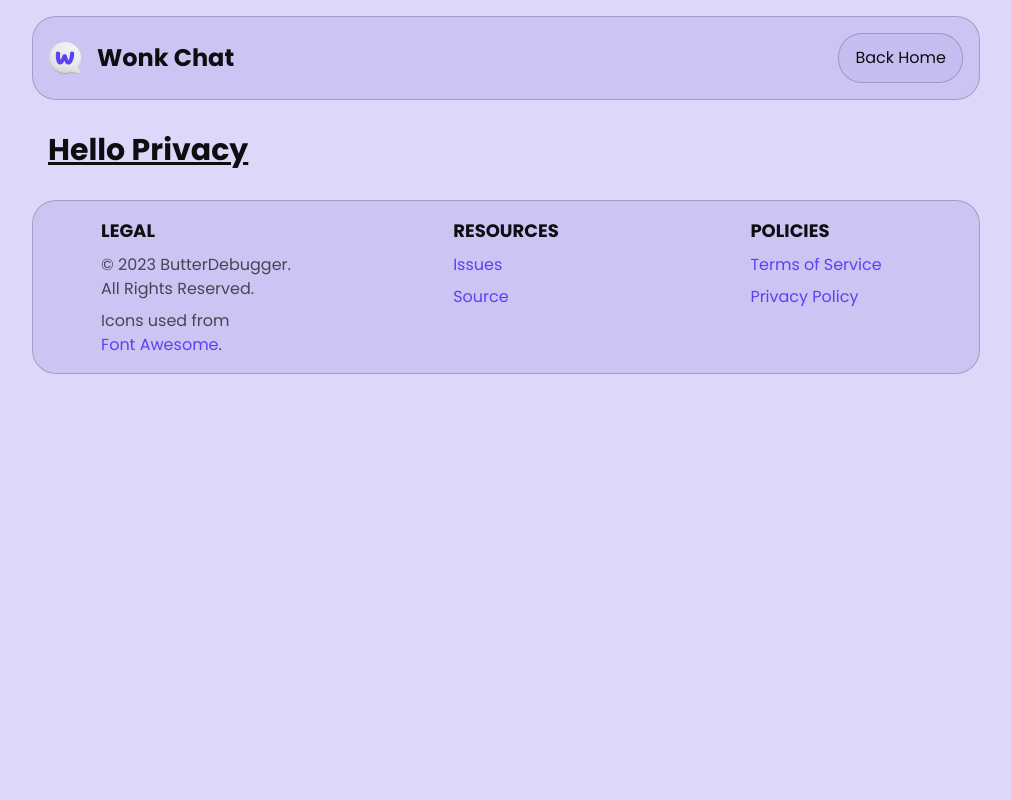
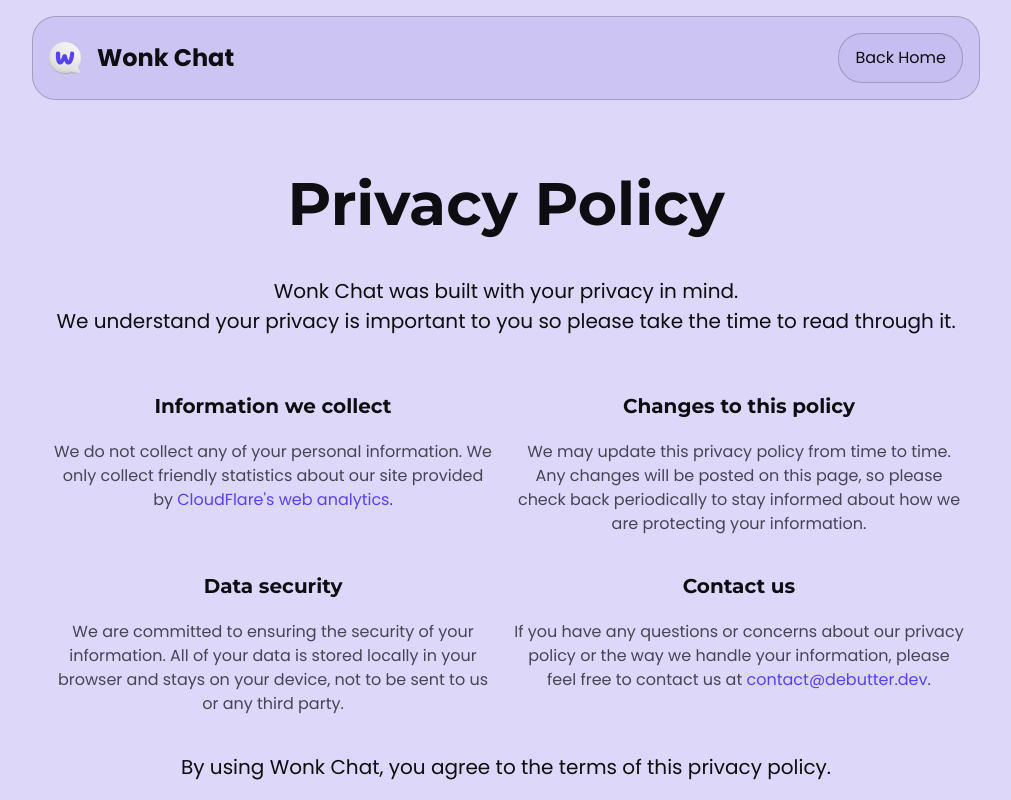
Before and after one commit to ButterDebugger/WonkClient, a React (Vite) app: page /privacy in a window 1280 px wide. Shown: the top 800 px of the page, without its empty margins (134-1145 px from the left). Built offline with nearby package versions, Linux system fonts and the light colour scheme.

Commit message:
Added privacy policy page

```diff
--- a/src/layouts/FrontLayout.tsx
+++ b/src/layouts/FrontLayout.tsx
@@ -37,8 +37,7 @@ export function Front({
 							All Rights Reserved.
 						</MutedText>
 						<MutedText>
-							Icons used from
-							<br />
+							Icons used from&nbsp;
 							<LinkText href="https://fontawesome.com/">Font Awesome</LinkText>.
 						</MutedText>
 					</div>
@@ -57,7 +56,7 @@ export function Front({
 				<div className="flex flex-col items-center">
 					<div className="flex flex-col gap-2">
 						<span className="font-bold text-lg">POLICIES</span>
-						<LinkText href="/#">Terms of Service</LinkText>
+						{/* <LinkText href="/#">Terms of Service</LinkText> */}
 						<LinkText href="/privacy/">Privacy Policy</LinkText>
 					</div>
 				</div>
--- a/src/pages/Privacy.tsx
+++ b/src/pages/Privacy.tsx
@@ -1,9 +1,63 @@
+import { LinkText, MutedText } from "../components/Texts";
 import { Front } from "../layouts/FrontLayout";
 
 export default function Privacy() {
 	return (
 		<Front>
-			<h1 className="text-3xl font-bold underline">Hello Privacy</h1>
+			<div className="text-center">
+				<h1 className="text-6xl/[4rem] font-bold font-title mt-10 mb-10">Privacy Policy</h1>
+				<p className="text-xl/normal text-center mt-5 mb-5">
+					Wonk Chat was built with your privacy in mind.
+					<br />
+					We understand your privacy is important to you so please take the time to read
+					through it.
+				</p>
+			</div>
+			<div className="grid grid-cols-2 gap-4">
+				<div className="text-center">
+					<h2 className="text-xl font-bold font-title mt-5 mb-5">
+						Information we collect
+					</h2>
+					<MutedText>
+						We do not collect any of your personal information. We only collect friendly
+						statistics about our site provided by&nbsp;
+						<LinkText href="https://www.cloudflare.com/web-analytics/">
+							CloudFlare's web analytics
+						</LinkText>
+						.
+					</MutedText>
+				</div>
+				<div className="text-center">
+					<h2 className="text-xl font-bold font-title mt-5 mb-5">
+						Changes to this policy
+					</h2>
+					<MutedText>
+						We may update this privacy policy from time to time. Any changes will be
+						posted on this page, so please check back periodically to stay informed
+						about how we are protecting your information.
+					</MutedText>
+				</div>
+				<div className="text-center">
+					<h2 className="text-xl font-bold font-title mt-5 mb-5">Data security</h2>
+					<MutedText>
+						We are committed to ensuring the security of your information. All of your
+						data is stored locally in your browser and stays on your device, not to be
+						sent to us or any third party.
+					</MutedText>
+				</div>
+				<div className="text-center">
+					<h2 className="text-xl font-bold font-title mt-5 mb-5">Contact us</h2>
+					<MutedText>
+						If you have any questions or concerns about our privacy policy or the way we
+						handle your information, please feel free to contact us at&nbsp;
+						<LinkText href="mailto:contact@debutter.dev">contact@debutter.dev</LinkText>
+						.
+					</MutedText>
+				</div>
+			</div>
+			<p className="text-xl/normal text-center mt-5 mb-5">
+				By using Wonk Chat, you agree to the terms of this privacy policy.
+			</p>
 		</Front>
 	);
 }
```
